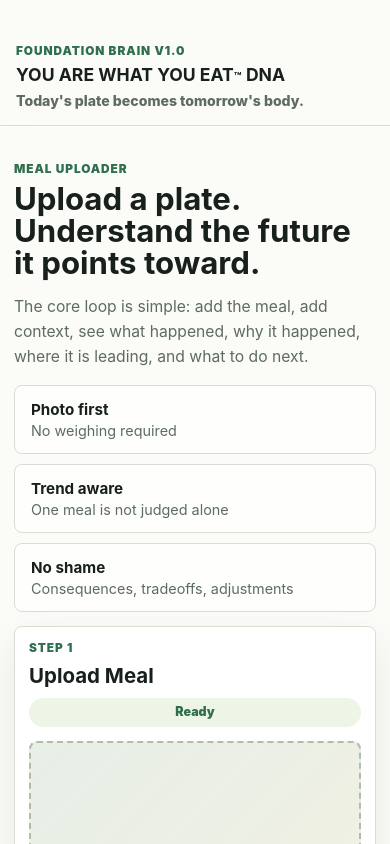
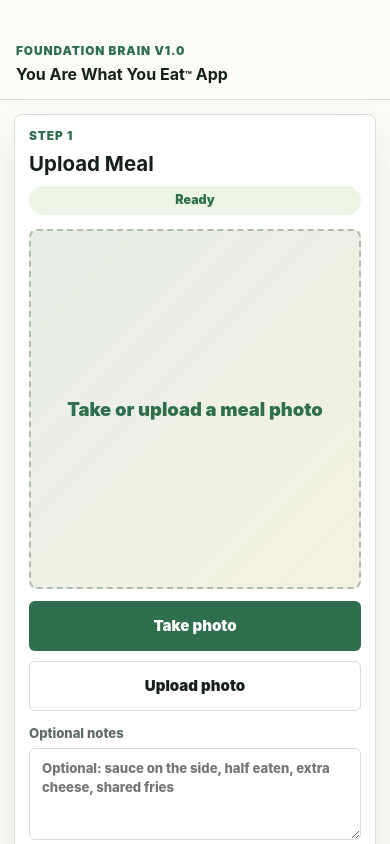
Before and after one commit to vicarious70/you-are-what-you-eat-app, a plain HTML site: page index.html in a window 390 px wide. Shown: the top 844 px of the page. Drawn offline with Linux system fonts and the light colour scheme.

Commit message:
Add files via upload

```diff
--- a/index.html
+++ b/index.html
@@ -3,14 +3,15 @@
   <head>
     <meta charset="UTF-8" />
     <meta name="viewport" content="width=device-width, initial-scale=1.0, viewport-fit=cover" />
-    <title>YOU ARE WHAT YOU EAT DNA</title>
+    <title>You Are What You Eat App</title>
+    <link rel="manifest" href="manifest.webmanifest" />
     <link rel="stylesheet" href="styles.css" />
   </head>
   <body>
     <header class="app-header">
       <div>
         <p class="eyebrow">FOUNDATION BRAIN v1.0</p>
-        <h1>YOU ARE WHAT YOU EAT<span>™</span> DNA</h1>
+        <h1>You Are What You Eat<span>™</span> App</h1>
       </div>
       <p class="motto">Today's plate becomes tomorrow's body.</p>
     </header>
--- a/styles.css
+++ b/styles.css
@@ -763,32 +763,20 @@
     padding: calc(28px + env(safe-area-inset-top)) 16px 16px;
   }
 
+  .app-header h1 {
+    font-size: 1rem;
+  }
+
   .motto {
-    text-align: left;
-    font-size: 0.88rem;
+    display: none;
   }
 
   .app-shell {
-    padding: 18px 14px 14px;
+    padding: 14px 14px calc(92px + env(safe-area-inset-bottom));
   }
 
   .uploader-hero {
-    gap: 16px;
-    padding: 18px 0 14px;
-  }
-
-  .hero-copy h2 {
-    font-size: 2.25rem;
-    line-height: 1.02;
-  }
-
-  .hero-copy p:last-child {
-    margin-top: 14px;
-    font-size: 0.98rem;
-  }
-
-  .quick-stats {
-    grid-template-columns: 1fr;
+    display: none;
   }
 
   .panel {
@@ -810,7 +798,7 @@
   }
 
   .upload-zone {
-    min-height: min(62vh, 430px);
+    min-height: min(48vh, 360px);
   }
 
   .meal-context,
```
Also changed, not shown: server.mjs (+17 -0 lines), manifest.webmanifest (added).
